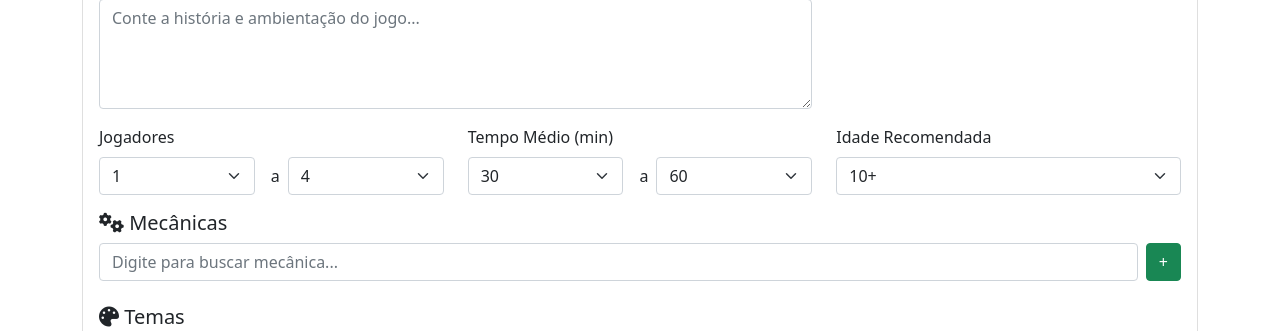
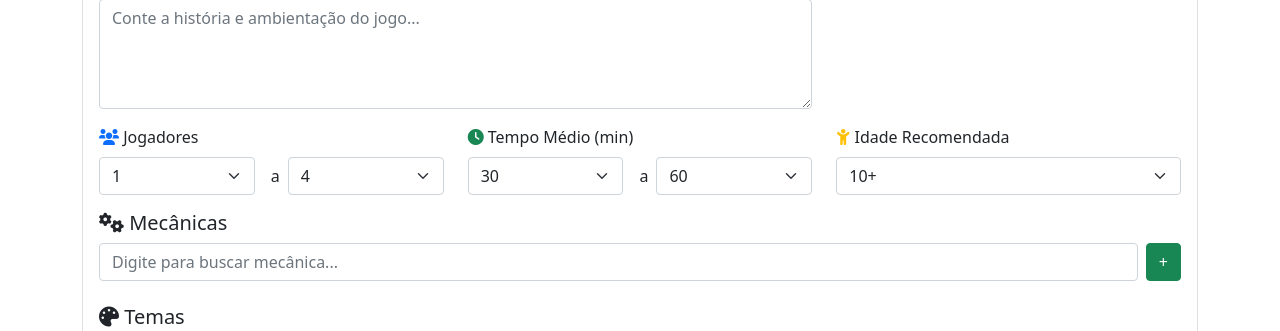
Before and after one commit to cardgamemakerbr/bgcreator, a Django app: page /jogos/novo/ in a window 1280 px wide. Shown: the part 506-837 px from the top of the page. Run offline with Django 4.2, Linux system fonts and the light colour scheme.

Commit message:
add nova icones
Adicionar iconografia nos campos tempo, jogadores,  idade,

```diff
--- a/frontend/templates/jogos/editar.html
+++ b/frontend/templates/jogos/editar.html
@@ -52,7 +52,7 @@
             <div class="row">
                 <div class="col-md-4">
                     <div class="mb-3">
-                        <label class="form-label">Jogadores</label>
+                        <label class="form-label"><i class="fas fa-users text-primary"></i> Jogadores</label>
                         <div class="d-flex">
                             <select class="form-select me-2" name="jogadores_min">
                                 <option value="0" {% if jogo.jogadores_min == 0 %}selected{% endif %}>0</option>
@@ -79,7 +79,7 @@
                 </div>
                 <div class="col-md-4">
                     <div class="mb-3">
-                        <label class="form-label">Tempo Médio (min)</label>
+                        <label class="form-label"><i class="fas fa-clock text-success"></i> Tempo Médio (min)</label>
                         <div class="d-flex">
                             <select class="form-select me-2" name="tempo_min">
                                 <option value="5" {% if jogo.tempo_min == 5 %}selected{% endif %}>5</option>
@@ -131,7 +131,7 @@
                 </div>
                 <div class="col-md-4">
                     <div class="mb-3">
-                        <label class="form-label">Idade Recomendada</label>
+                        <label class="form-label"><i class="fas fa-child text-warning"></i> Idade Recomendada</label>
                         <select class="form-select" name="idade_recomendada">
                             <option value="2" {% if jogo.idade_recomendada == 2 %}selected{% endif %}>2+</option>
                             <option value="4" {% if jogo.idade_recomendada == 4 %}selected{% endif %}>4+</option>
--- a/frontend/templates/jogos/novo.html
+++ b/frontend/templates/jogos/novo.html
@@ -52,7 +52,7 @@
             <div class="row">
                 <div class="col-md-4">
                     <div class="mb-3">
-                        <label class="form-label">Jogadores</label>
+                        <label class="form-label"><i class="fas fa-users text-primary"></i> Jogadores</label>
                         <div class="d-flex">
                             <select class="form-select me-2" name="jogadores_min">
                                 <option value="0">0</option>
@@ -79,7 +79,7 @@
                 </div>
                 <div class="col-md-4">
                     <div class="mb-3">
-                        <label class="form-label">Tempo Médio (min)</label>
+                        <label class="form-label"><i class="fas fa-clock text-success"></i> Tempo Médio (min)</label>
                         <div class="d-flex">
                             <select class="form-select me-2" name="tempo_min">
                                 <option value="5">5</option>
@@ -131,7 +131,7 @@
                 </div>
                 <div class="col-md-4">
                     <div class="mb-3">
-                        <label class="form-label">Idade Recomendada</label>
+                        <label class="form-label"><i class="fas fa-child text-warning"></i> Idade Recomendada</label>
                         <select class="form-select" name="idade_recomendada">
                             <option value="2">2+</option>
                             <option value="4">4+</option>
```
Also changed, not shown: contexto_correções_updade0.1.txt (+10 -5 lines).
